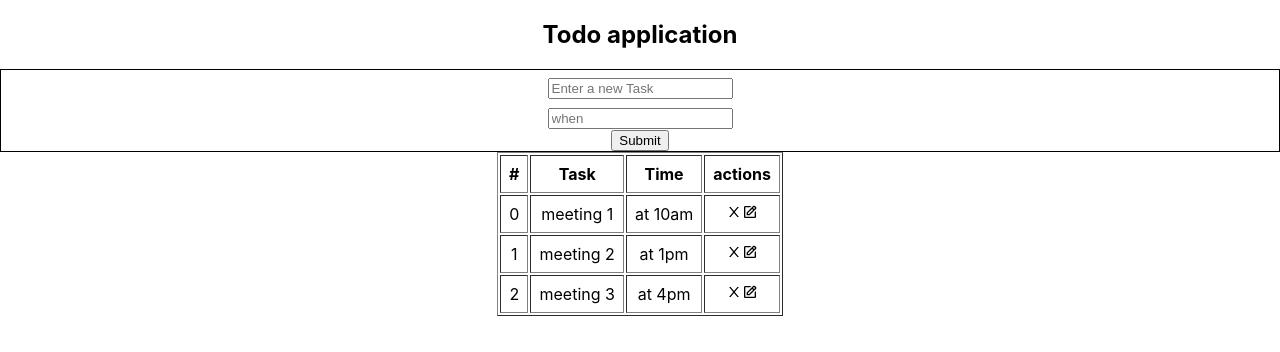
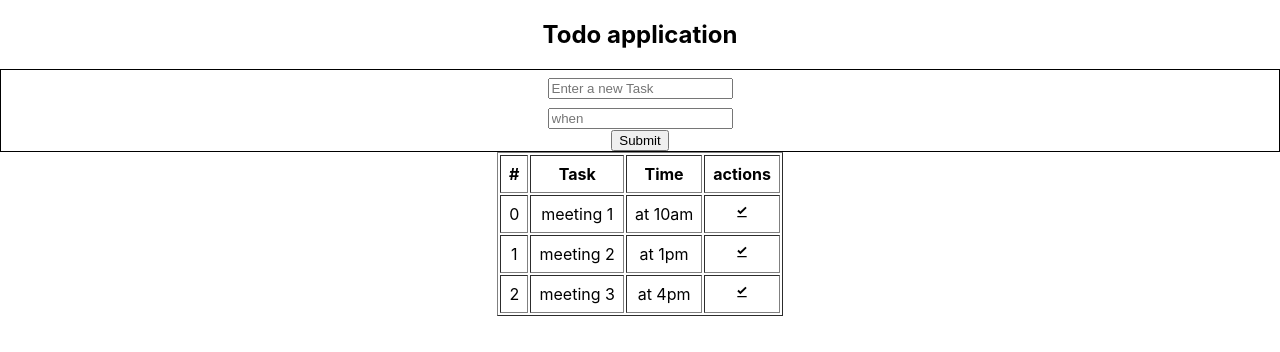
Before and after one commit to Mahbub96/react-todo, a React (Create React App) app: page / in a window 1280 px wide. Shown: the top 352 px of the page. Built offline with nearby package versions, Linux system fonts and the light colour scheme.

Commit message:
complete todo app using react js without css

```diff
--- a/src/components/EditTask.jsx
+++ /dev/null
@@ -1,5 +0,0 @@
-function EditTask({ targetTask, task, setTask }) {
-  return <>helllo there</>;
-}
-
-export default EditTask;
--- a/src/components/TodoTable.js
+++ b/src/components/TodoTable.js
@@ -1,16 +1,12 @@
 import React from "react";
 import { Table } from "react-bootstrap";
-import { AiOutlineClose } from "react-icons/ai";
-import { BiEdit } from "react-icons/bi";
-import EditTask from "./EditTask";
+import { MdOutlineDownloadDone } from "react-icons/md";
 
 function TodoTable({ tasks, setTask }) {
   const handleDelete = (id) => {
-    setTask(tasks.filter((value) => (value.id === id ? null : value)));
+    setTask(tasks.filter((value) => value.id !== id));
   };
-  const handleEdit = (targetTask) => {
-    <EditTask targetTask={targetTask} task={tasks} setTask={setTask} />;
-  };
+
   return (
     <div className="table-container">
       <Table striped bordered hover border="1" cellPadding="8px ">
@@ -30,8 +26,10 @@ function TodoTable({ tasks, setTask }) {
                 <td>{task.name} </td>
                 <td>{task.time}</td>
                 <td>
-                  <AiOutlineClose onClick={() => handleDelete(task.id)} />
-                  <BiEdit onClick={() => handleEdit(task)} />
+                  <MdOutlineDownloadDone
+                    style={{ cursor: "pointer" }}
+                    onClick={() => handleDelete(task.id)}
+                  />
                 </td>
               </tr>
             );
```
Also changed, not shown: src/components/DeleteTask.js (deleted, +0 -7 lines).
